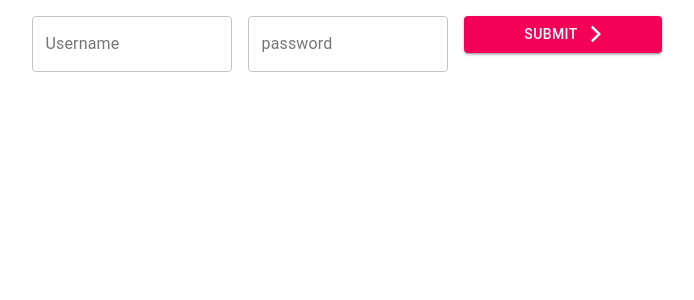
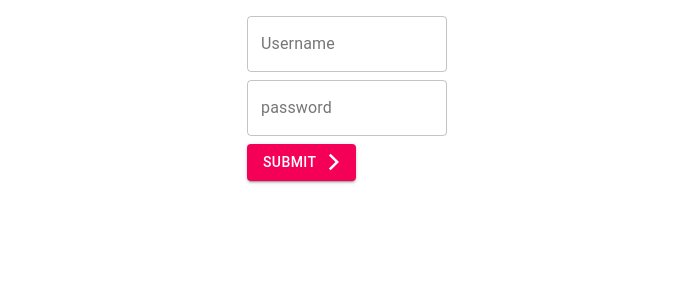
Before and after one commit to marcferraro/waveforming, a React (Create React App) app: page /login in a window 1280 px wide. Shown: the top 300 px of the page, without its empty margins (293-987 px from the left). Built offline with nearby package versions, Linux system fonts and the light colour scheme.

Commit message:
token check commented and login styling

```diff
--- a/src/App.js
+++ b/src/App.js
@@ -18,32 +18,32 @@ function App(props) {
   const dispatch = useDispatch()
   const auth = useSelector(state => state.auth)
 
-  useEffect(() => {
-    const token = localStorage.token
+  // useEffect(() => {
+  //   const token = localStorage.token
 
-    if (!token){
-      props.history.push('/login')
-    } else {
+  //   if (!token){
+  //     props.history.push('/login')
+  //   } else {
 
-      const reqObj = {
-        method: "GET",
-        headers: {
-          'Authorization': `Bearer ${token}`
-        }
-      }
+  //     const reqObj = {
+  //       method: "GET",
+  //       headers: {
+  //         'Authorization': `Bearer ${token}`
+  //       }
+  //     }
 
-      fetch('http://localhost:3000/api/v1/current_user', reqObj)
-      .then(resp => resp.json())
-      .then(data => {
-        console.log(data)
-        if (data.error){
-          alert(data.error)
-        } else {
-          dispatch(loginSuccess(data))
-        }
-      })
-    }
-  }, [])
+  //     fetch('http://localhost:3000/api/v1/current_user', reqObj)
+  //     .then(resp => resp.json())
+  //     .then(data => {
+  //       console.log(data)
+  //       if (data.error){
+  //         alert(data.error)
+  //       } else {
+  //         dispatch(loginSuccess(data))
+  //       }
+  //     })
+  //   }
+  // }, [])
 
   return (
     <div className="App">
--- a/src/components/login.js
+++ b/src/components/login.js
@@ -66,15 +66,25 @@ function Login(props){
 
     return(
         <div>
-            <Grid container justify="space-evenly" >
-                {error ? <p>{error}</p> : null
-                // make this it's own item later
-                }
+            <Grid container direction="column" justify="center" alignItems="center">
+                <Grid item>
                 <form onSubmit={handleSubmit} className={classes.root} noValidate autoComplete="off">
+                    <Grid item>
                         <TextField onChange={handleUsername} value={username} id="username-field" label="Username" variant="outlined" />
+                    </Grid>
+                    <Grid item>
                         <TextField onChange={handlePassword} value={password} type="password" id="password-field" label="password" variant="outlined" />
+                    </Grid>
+                    <Grid item>
                         <Button type="submit" variant="contained" color="secondary"endIcon={<ArrowForwardIosIcon />}>Submit</Button>
+                    </Grid>
                 </form>
+                </Grid>
+                <Grid item>
+                    {error ? <p>{error}</p> : null
+                    // make this it's own item later
+                    }
+                </Grid>
             </Grid>
         </div>
     )
```
